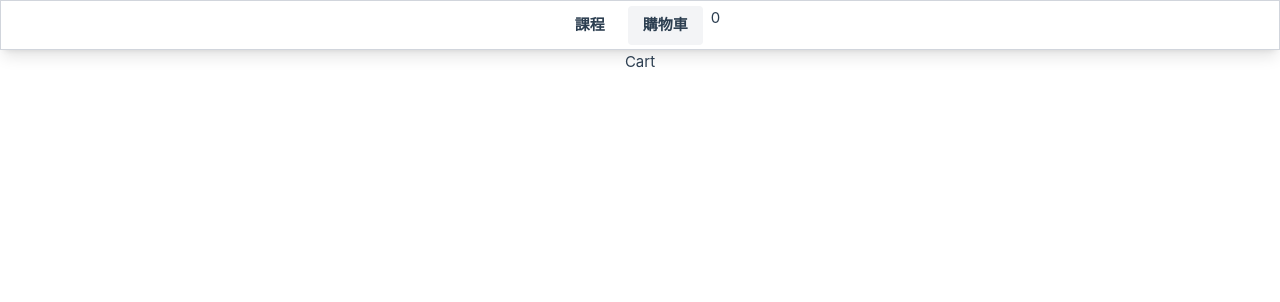
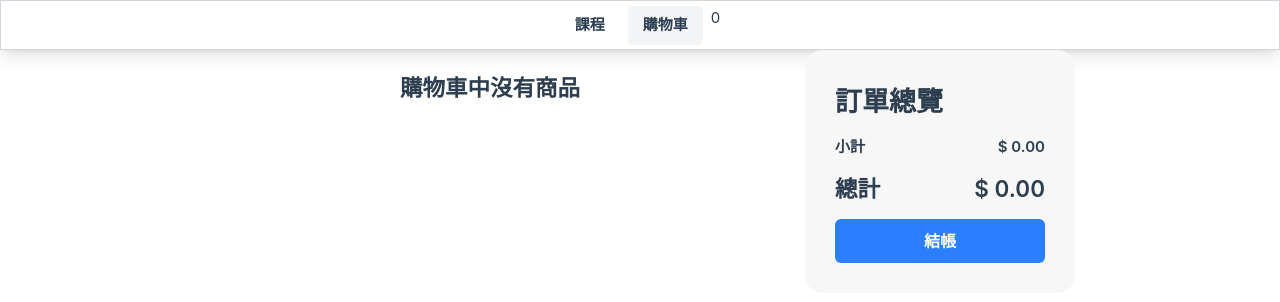
Before and after one commit to ruanpin/shoppingMall, a Vue app: page /cart in a window 1280 px wide. Shown: the top 302 px of the page. Built offline with nearby package versions, Linux system fonts and the light colour scheme.

Commit message:
購物車頁版面, 商品數量更新, 勾選結帳

```diff
--- /dev/null
+++ b/src/components/MyQuantitySelector/index.vue
@@ -0,0 +1,55 @@
+<template>
+    <div class="flex items-center">
+      <div class="flex items-center rounded-[999px] border-gray-300 border-1 px-[.7em]">
+        <div
+          @click="handleDecrement"
+          class="
+            w-4 h-4 text-xl flex justify-center items-center rounded-l-[999px] transition duration-300
+            cursor-pointer
+          "
+        >
+          <Minus />
+        </div>
+
+        <span class="w-12 h-8 flex justify-center items-center">{{ quantity }}</span>
+
+        <div
+          @click="handleIncrement"
+          class="
+            w-4 h-4 text-xl flex justify-center items-center rounded-l-[999px] transition duration-300
+            cursor-pointer
+          "
+        >
+          <Plus />
+        </div>
+      </div>
+    </div>
+</template>
+
+<script setup>
+import { Minus, Plus } from 'lucide-vue-next'
+
+const props = defineProps({
+    quantity: {
+      type: Number,
+      required: true
+    },
+    Stock: {
+      type: Number,
+      default: 99
+    },
+})
+const emits = defineEmits(['updateQuantity'])
+
+function handleDecrement() {
+    if (props.quantity > 1) {
+        emits('updateQuantity', props.quantity - 1)
+    }
+}
+
+function handleIncrement() {
+    if (props.quantity < props.Stock) {
+        emits('updateQuantity', props.quantity + 1)
+    }
+}
+</script>
--- a/src/layouts/FrontLayout.vue
+++ b/src/layouts/FrontLayout.vue
@@ -16,6 +16,7 @@
         <RouterView
             :cartNow="cartNow"
             @updateCart="handleUpdateCart"
+            @updateQuantity="handleUpdateQuantity"
         />
     </div>
 </template>
@@ -25,6 +26,7 @@ import { onMounted, ref, computed } from 'vue'
 import { useRouter, useRoute } from 'vue-router'
 import {
   getCartData,
+  updateQuantityInCart,
 } from '@/services/cartService.js'
 const tabs = [
     { name: "課程", path: "/" },
@@ -52,4 +54,12 @@ onMounted(async () => {
         console.error('載入購物車發生錯誤：', err)
     }
 })
+async function handleUpdateQuantity({ quantity, id }) {
+    try {
+        await updateQuantityInCart(cartNow.value, id, quantity)
+        await handleUpdateCart()
+    } catch (err) {
+        console.error('更新商品數量發生錯誤：', err)
+    }
+}
 </script>
--- /dev/null
+++ b/src/pages/Cart/components/Cart.vue
@@ -0,0 +1,75 @@
+<template>
+    <div class="mx-[1.5em] flex flex-col gap-8 lg:col-span-2 py-[1.3em] px-[1em]">
+        <div v-if="cartNow.length">
+            <div class="flex">
+                <label class="inline-flex items-center cursor-pointer">
+                    <input
+                        type="checkbox"
+                        class="form-checkbox h-5 w-5 text-black border-balck rounded focus:ring-balck cursor-pointer"
+                        :checked="checkedItems.length === cartNowCheckedAmount"
+                        @change="toggleCheckboxAll"
+                    />
+                    <div class="px-[1.5em] font-bold text-[1.1em]">全選</div>
+                </label>
+            </div>
+        </div>
+        <div v-else class="text-center my-[3em] font-semibold text-[1.5em]">
+            購物車中沒有商品
+        </div>
+        <div
+            class="flex items-center"
+            v-for="product in cartNow"
+            :key="product.id"
+        >
+            <label class="inline-flex items-center space-x-2">
+                <input
+                    type="checkbox"
+                    class="form-checkbox h-5 w-5 text-black border-balck rounded focus:ring-balck cursor-pointer"
+                    :checked="checkedItems.includes(product.id)"
+                    @change="handleCheckedChange({ id: product.id })"
+                />
+            </label>
+            <CartProductCard
+                :product="product"
+                @updateQuantity="({ quantity, id }) => { emits('updateQuantity', { quantity, id }) }"
+            />
+        </div>
+
+    </div>
+</template>
+
+<script setup>
+import { computed, ref } from 'vue'
+import CartProductCard from './CartProductCard.vue'
+defineOptions({
+    name: "CartComponent"
+})
+const props = defineProps({
+    cartNow: {
+        type: Object,
+        default: []
+    },
+    checkedItems: {
+        type: Object,
+        default: []
+    }
+})
+const emits = defineEmits(['allCheck', 'updateCheckedItems', 'updateQuantity'])
+const cartNowCheckedAmount = computed(() => {
+    return props.cartNow.length
+})
+function toggleCheckboxAll() {
+  if (props.checkedItems.length === cartNowCheckedAmount.value) {
+    emits('allCheck', { allCheck: false })
+  } else {
+    emits('allCheck', { allCheck: true })
+  }
+}
+function handleCheckedChange({ id }) {
+    if (props.checkedItems.includes(id)) {
+        emits('updateCheckedItems', { id, type: "remove" })
+    } else {
+        emits('updateCheckedItems', { id, type: "add" })
+    }
+}
+</script>
--- /dev/null
+++ b/src/pages/Cart/components/CartProductCard.vue
@@ -0,0 +1,58 @@
+<template>
+    <div class="flex justify-center items-center md:flex-row flex-col gap-8 p-[1.5em] w-full">
+      <div
+        class="w-[150px] h-[150px] bg-gray-200 rounded overflow-hidden relative"
+        :class="{ 'opacity-35': product.price === null }"
+      >
+        <MyImg :imgSrc="product.imageUrl" />
+      </div>
+
+      <div class="flex flex-col items-center w-full">
+        <div
+          class="flex flex-col items-center w-full gap-y-3"
+          :class="{ 'opacity-35': product.price === null }"
+        >
+          <div class="font-semibold mb-0 w-full text-[1.3em] space-x-2">
+            <span>{{ product.name }}</span>
+          </div>
+
+          <div class="flex justify-between w-full">
+            <div class="font-semibold">單價:</div>
+            <div>$ {{ product.price }}</div>
+          </div>
+
+          <div class="flex justify-between items-center w-full">
+            <div class="font-semibold">數量:</div>
+            <div>
+              <QuantitySelector
+                :quantity="product.quantity"
+                @updateQuantity="(quantity) => { emits('updateQuantity', { quantity, id: product.id }) }"
+              />
+            </div>
+          </div>
+
+          <div class="flex justify-between w-full">
+            <div class="font-semibold">總價:</div>
+            <div class="font-semibold">
+              $ {{ (product.quantity * (product?.price ?? 0)).toFixed(2) }}
+            </div>
+          </div>
+        </div>
+      </div>
+    </div>
+</template>
+
+<script setup>
+import MyImg from '@/components/MyImg/index.vue'
+import QuantitySelector from '@/components/MyQuantitySelector/index.vue'
+defineOptions({
+    name: "CartProductCardComponent"
+})
+const props = defineProps({
+    product: {
+        type: Object,
+        default: {}
+    }
+})
+const emits = defineEmits(['updateQuantity'])
+</script>
--- /dev/null
+++ b/src/pages/Cart/components/OrderCheckout.vue
@@ -0,0 +1,51 @@
+<template>
+    <div class="m-[1.5em] flex flex-col justify-center lg:col-span-1 min-w-[300px] px-[1em]">
+      <div class="flex flex-col gap-y-3 bg-[#F7F7F7] rounded-[18px] p-[1.3em] md:p-[2em] pt-[1.3em] font-semibold">
+        <div class="text-[1.8em] mb-[1.2em]">訂單總覽</div>
+
+        <div class="flex justify-between items-center">
+          <div>小計</div>
+          <div>$ {{ total.toFixed(2) }}</div>
+        </div>
+
+        <div class="flex justify-between items-center text-[1.5em]">
+          <div>總計</div>
+          <div>$ {{ total.toFixed(2) }}</div>
+        </div>
+
+        <div class="">
+            <MyButton
+                class="w-full"
+                label="結帳"
+                :isLoading="false"
+            ></MyButton>
+        </div>
+      </div>
+    </div>
+</template>
+
+<script setup>
+import { ref, computed } from 'vue'
+import MyButton from '@/components/MyButton/index.vue'
+defineOptions({
+    name: "OrderCheckoutComponent"
+})
+const props = defineProps({
+    cartNow: {
+        type: Object,
+        default: []
+    },
+    checkedItems: {
+        type: Object,
+        default: []
+    }
+})
+const total = computed(() => {
+  return props.cartNow.reduce((total, e) => {
+    if (props.checkedItems.includes(e.id)) {
+      total += Number((e.quantity * Number(e.price)).toFixed(2))
+    }
+    return total
+  }, 0)
+})
+</script>
--- a/src/pages/Cart/index.vue
+++ b/src/pages/Cart/index.vue
@@ -1,12 +1,48 @@
 <template>
-    <div class="">
-        Cart
-
+    <div class="grid grid-cols-1 lg:grid-cols-3 max-w-[1440px] mx-auto">
+        <Cart
+            :cartNow="cartNow"
+            :checkedItems="checkedItems"
+            @allCheck="handleAllCheck"
+            @updateCheckedItems="handleUpdateCheckedItems"
+            @updateQuantity="({ quantity, id }) => { emits('updateQuantity', { quantity, id }) }"
+        />
+        <OrderCheckout
+            :cartNow="cartNow"
+            :checkedItems="checkedItems"
+        />
     </div>
 </template>
 
 <script setup>
+import  { ref } from 'vue'
+import Cart from './components/Cart.vue'
+import OrderCheckout from './components/OrderCheckout.vue'
+
 defineOptions({
     name: "CartPage"
 })
+const props = defineProps({
+    cartNow: {
+        type: Object,
+        default: []
+    }
+})
+const emits = defineEmits(['updateCart', 'updateQuantity'])
+const checkedItems = ref([])
+function handleAllCheck({ allCheck }) {
+    if (allCheck) {
+        checkedItems.value = props.cartNow.map(e => e.id)
+    } else {
+        checkedItems.value = []
+    }
+}
+function handleUpdateCheckedItems({ id, type }) {
+    if (type === 'add') {
+        checkedItems.value.push(id)
+    } else if (type === 'remove') {
+        checkedItems.value = checkedItems.value.filter(idFromOrigin => idFromOrigin !== id)
+    }
+}
+
 </script>
--- a/src/pages/Class/components/ProductCard.vue
+++ b/src/pages/Class/components/ProductCard.vue
@@ -33,7 +33,7 @@
 import MyImg from '@/components/MyImg/index.vue'
 import MyButton from '@/components/MyButton/index.vue'
 import { setTextEllipsis } from '@/utils/textUtils.js'
-import { updateCart } from '@/services/cartService.js'
+import { addProductToCart } from '@/services/cartService.js'
 
 defineOptions({
     name: "ProductCardComponent"
@@ -57,7 +57,7 @@ function handleClick () {
         price: props.product.price,
         quantity: 1
     }
-    updateCart(props.cartNow, target)
+    addProductToCart(props.cartNow, target)
     emits('updateCart')
 }
 </script>
--- a/src/services/cartService.js
+++ b/src/services/cartService.js
@@ -6,7 +6,7 @@ export async function getCartData() {
   return await LocalStorageHelper.get(CART_KEY)
 }
 
-export async function updateCart(cartData, product) {
+export async function addProductToCart(cartData, product) {
   const data = [...cartData]
   const index = data.findIndex(item => item.id === product.id)
 
@@ -25,6 +25,22 @@ export async function updateCart(cartData, product) {
   return data
 }
 
+export async function updateQuantityInCart(cartData, id, quantity) {
+  const data = [...cartData]
+  const index = data.findIndex(item => item.id === id)
+
+  if (index !== -1) {
+    data[index].quantity = quantity
+    if (data[index].quantity <= 0) {
+      data.splice(index, 1)
+    }
+  }
+
+  await LocalStorageHelper.set(CART_KEY, data)
+  return data
+}
+
+
 export async function clearCart() {
   await LocalStorageHelper.remove(CART_KEY)
   return []
```
